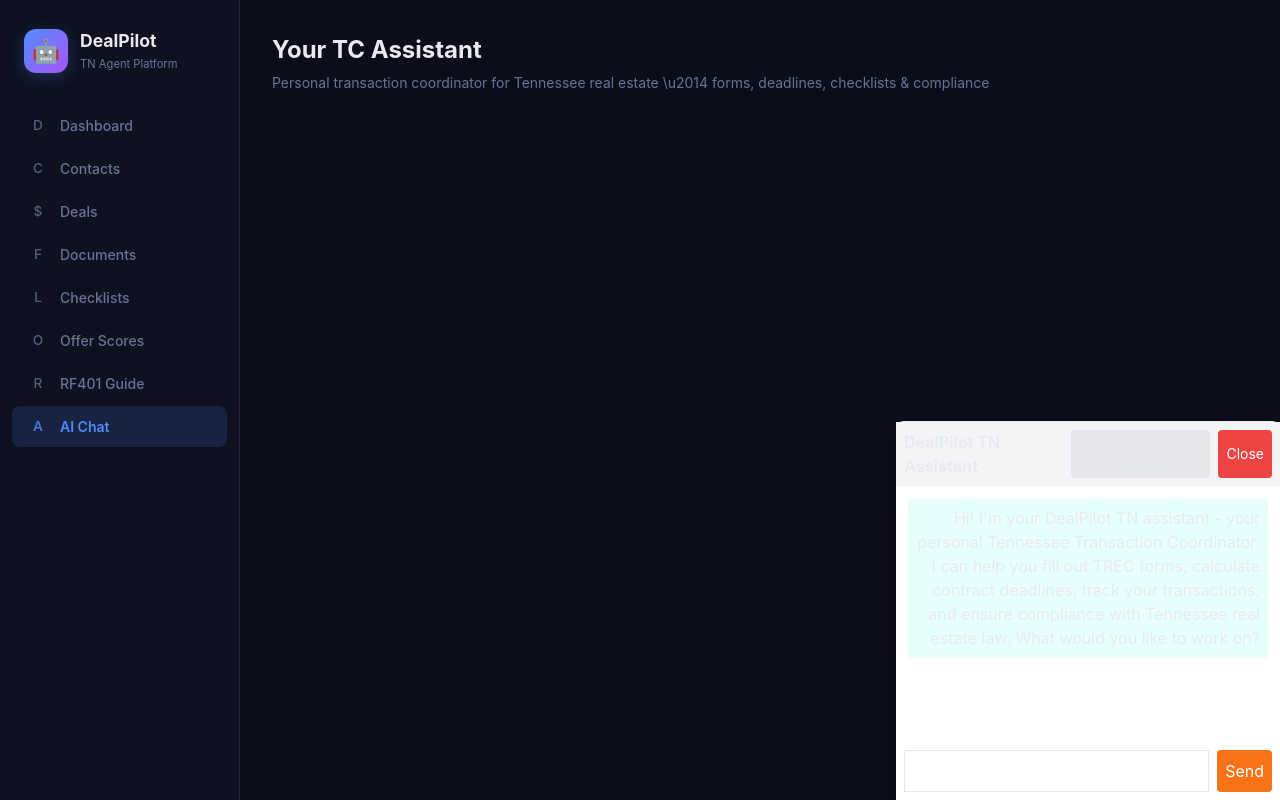
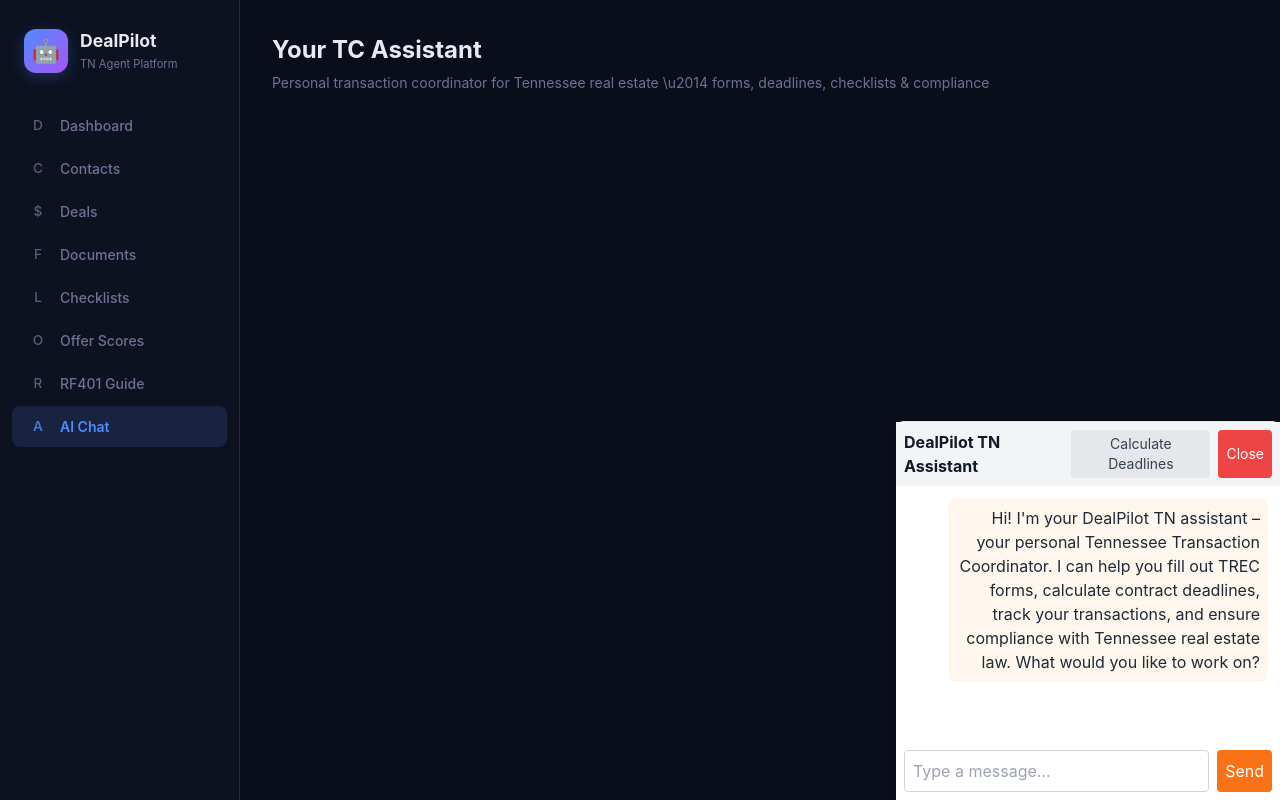
Before and after one commit to mbright4497/dealpilot-tn, a Next.js app in the folder dealpilot-tn/web/: page /dashboard/chat in a window 1280 px wide. Built offline with nearby package versions, Linux system fonts and the light colour scheme.

Commit message:
fix: add text-gray-900 to AIChatbot for font readability

```diff
--- a/dealpilot-tn/web/src/components/AIChatbot.tsx
+++ b/dealpilot-tn/web/src/components/AIChatbot.tsx
@@ -2,7 +2,7 @@
 import React, {useState, useEffect} from 'react'
 
 export default function AIChatbot({onClose}: any){
-  const [messages,setMessages]=useState<any[]>([{role:'system',content:"Hi! I'm your DealPilot TN assistant - your personal Tennessee Transaction Coordinator. I can help you fill out TREC forms, calculate contract deadlines, track your transactions, and ensure compliance with Tennessee real estate law. What would you like to work on?"}])
+    const [messages,setMessages]=useState<any[]>([{role:'system',content:"Hi! I'm your DealPilot TN assistant \u2013 your personal Tennessee Transaction Coordinator. I can help you fill out TREC forms, calculate contract deadlines, track your transactions, and ensure compliance with Tennessee real estate law. What would you like to work on?"}])
     const [input,setInput]=useState('')
 
     function send(){
@@ -10,25 +10,25 @@ export default function AIChatbot({onClose}: any){
         setMessages(m=>[...m,{role:'user',content:input}])
         setInput('')
         setTimeout(()=>{
-      setMessages(m=>[...m,{role:'assistant',content:'(mock) I can calculate deadlines, fill RF401, or check compliance. Try "Calculate Deadlines".'}])
+            setMessages(m=>[...m,{role:'assistant',content:'(mock) I can calculate deadlines, fill RF401, or check compliance. What do you need?'}])
         },500)
     }
 
     return (
-    <div className="fixed bottom-0 right-0 w-full md:w-96 bg-white shadow-lg border-t md:rounded-t-lg">
+        <div className="fixed bottom-0 right-0 w-full md:w-96 bg-white shadow-lg border-t md:rounded-t-lg text-gray-900">
             <div className="p-2 flex justify-between items-center bg-gray-100">
-        <div className="font-bold">DealPilot TN Assistant</div>
+                <div className="font-bold text-gray-900">DealPilot TN Assistant</div>
                 <div className="flex gap-2">
-          <button onClick={()=>{ /* quick actions */ }} className="text-sm px-2 py-1 bg-gray-200 rounded">Calculate Deadlines</button>
-          <button onClick={()=>onClose()} className="text-sm px-2 py-1 bg-red-500 text-white rounded">Close</button>
+                    <button onClick={()=>{ /* quick actions */ }} className="text-sm px-2 py-1 bg-gray-200 text-gray-700 rounded hover:bg-gray-300">Calculate Deadlines</button>
+                    <button onClick={()=>onClose()} className="text-sm px-2 py-1 bg-red-500 text-white rounded hover:bg-red-600">Close</button>
                 </div>
             </div>
             <div className="p-3 h-64 overflow-auto">
-        {messages.map((m,i)=>(<div key={i} className={m.role==='assistant'? 'text-left mb-2':'text-right mb-2'}><div className="inline-block p-2 rounded" style={{background: m.role==='assistant'? '#f3f4f6':'#e6fffa'}}>{m.content}</div></div>))}
+                {messages.map((m,i)=>(<div key={i} className={m.role==='assistant'? 'text-left mb-2':'text-right mb-2'}><div className={m.role==='assistant'? 'inline-block bg-blue-50 text-gray-800 p-2 rounded-lg max-w-xs':'inline-block bg-orange-50 text-gray-800 p-2 rounded-lg max-w-xs'}>{m.content}</div></div>))}
             </div>
             <div className="p-2 flex gap-2">
-        <input value={input} onChange={e=>setInput(e.target.value)} className="border p-2 flex-1" />
-        <button onClick={send} className="bg-orange-500 text-white p-2 rounded">Send</button>
+                <input value={input} onChange={e=>setInput(e.target.value)} onKeyDown={e=>e.key==='Enter'&&send()} className="border border-gray-300 p-2 flex-1 rounded text-gray-900 placeholder-gray-400" placeholder="Type a message..." />
+                <button onClick={send} className="bg-orange-500 text-white p-2 rounded hover:bg-orange-600">Send</button>
             </div>
         </div>
     )
```
Lines whose indentation alone changed are shown as unchanged.
